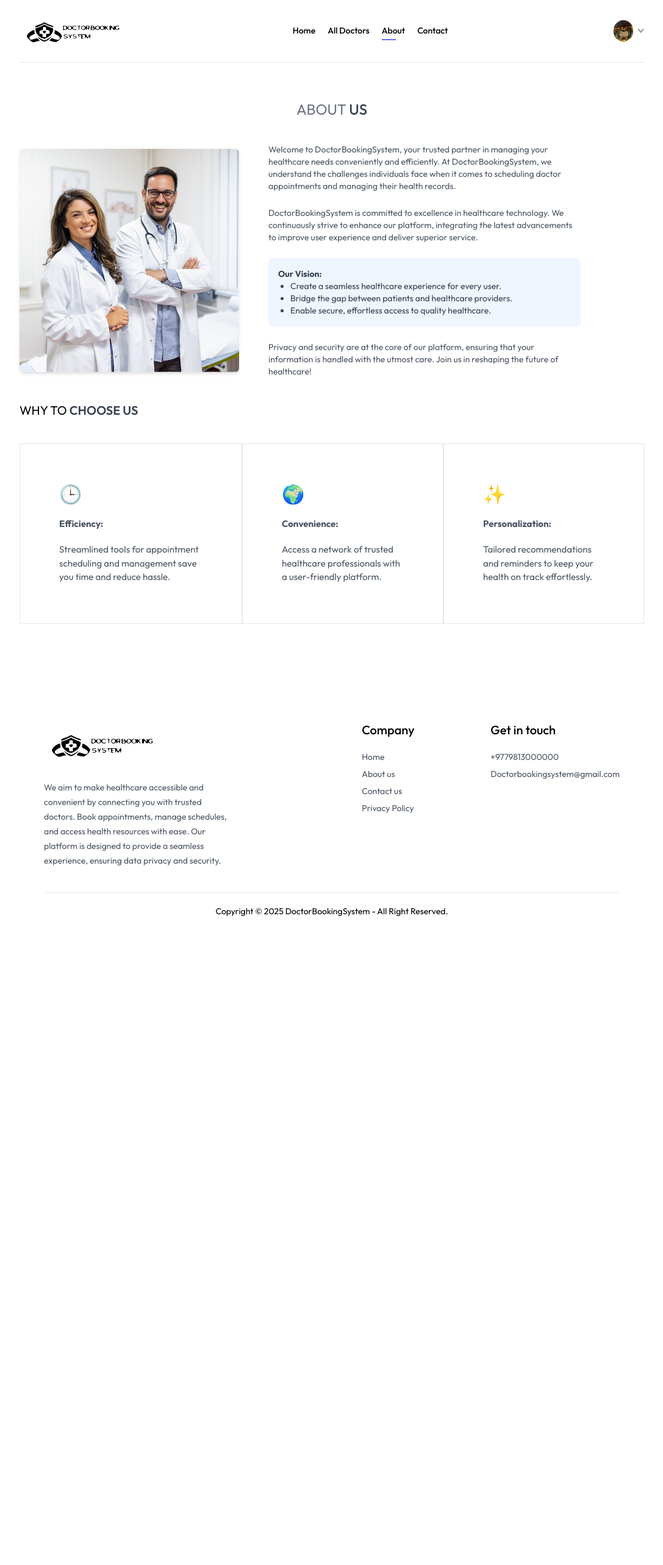
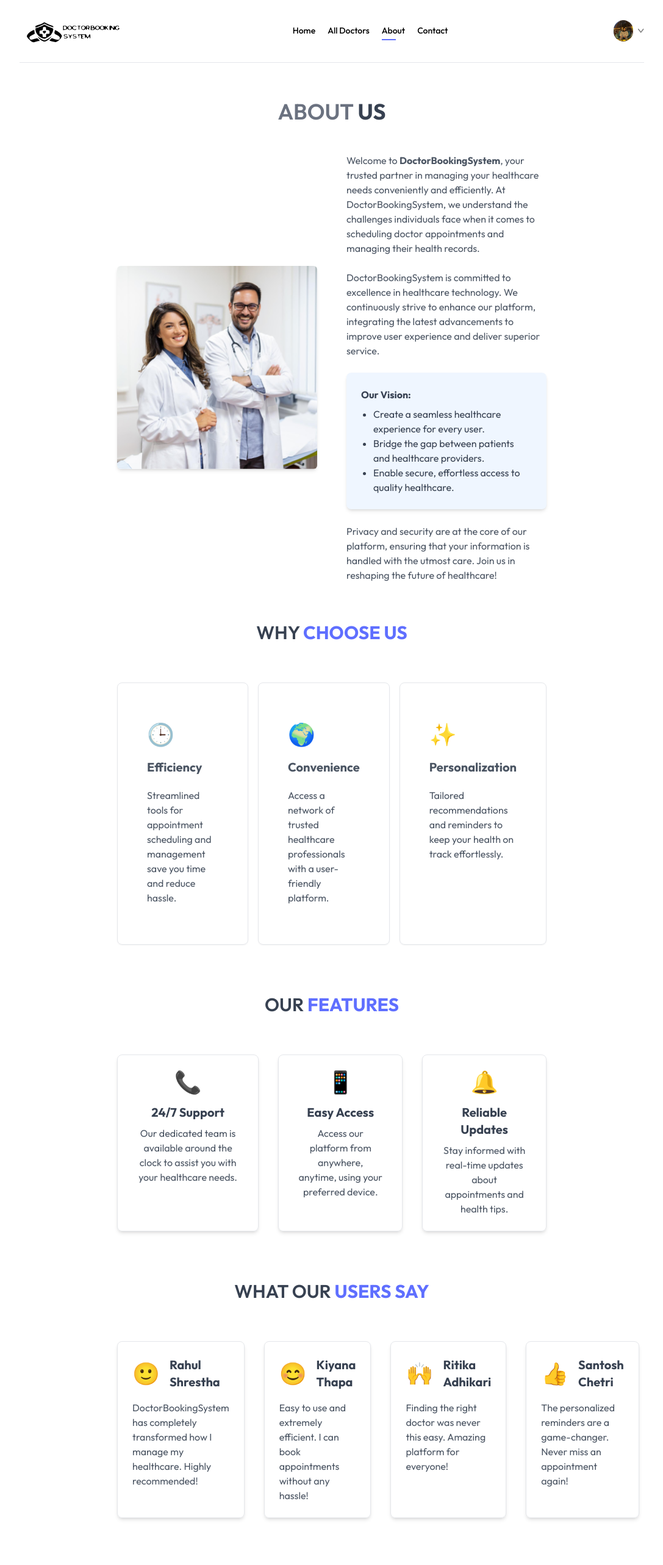
Before and after one commit to Sumitkhadka10/DocBS, a React (Vite) app in the folder frontend/: page /about in a window 1280 px wide. Shown: the top 2566 px of the page at 61% size, without its empty margins (96-1183 px from the left). Before the commit the page ends 1524 px from the top, so only its background shows below. Built offline with nearby package versions, Linux system fonts and the light colour scheme; the HTML template or start-up script is replaced by a standard one.

Commit message:
Added the Testimonials and ourFeature section

```diff
--- a/frontend/src/pages/About.jsx
+++ b/frontend/src/pages/About.jsx
@@ -3,24 +3,28 @@ import { assets } from '../assets/assets';
 
 const About = () => {
   return (
-    <div>
-      <div className="text-center text-2xl pt-10 text-gray-500">
+    <div className="px-4 md:px-20 lg:px-40">
+      {/* Heading Section */}
+      <div className="text-center text-2xl md:text-4xl pt-10 text-gray-500 font-semibold">
         <p>
-          ABOUT <span className="text-gray-700 font-medium">US</span>
+          ABOUT <span className="text-gray-700 font-bold">US</span>
         </p>
       </div>
 
-      <div className="my-10 flex flex-col md:flex-row gap-12 items-center">
-        <div className="w-full md:w-auto flex justify-center">
+      {/* About Content */}
+      <div className="my-12 flex flex-col md:flex-row gap-12 items-center">
+        {/* Image Section */}
+        <div className="w-full md:w-1/2 flex justify-center">
           <img
-            className="w-full max-w-[360px] aspect-auto object-cover rounded-md shadow-md"
+            className="w-full max-w-[360px] md:max-w-[500px] aspect-auto object-cover rounded-md shadow-md"
             src={assets.about_image}
             alt="About DoctorBookingSystem"
           />
         </div>
-        <div className="flex flex-col justify-center gap-6 md:w-2/4 text-sm text-gray-600">
+        {/* Text Section */}
+        <div className="flex flex-col justify-center gap-6 md:w-1/2 text-base text-gray-600">
           <p>
-            Welcome to DoctorBookingSystem, your trusted partner in managing your healthcare needs
+            Welcome to <b>DoctorBookingSystem</b>, your trusted partner in managing your healthcare needs
             conveniently and efficiently. At DoctorBookingSystem, we understand the challenges
             individuals face when it comes to scheduling doctor appointments and managing their
             health records.
@@ -30,9 +34,9 @@ const About = () => {
             continuously strive to enhance our platform, integrating the latest advancements to
             improve user experience and deliver superior service.
           </p>
-          <div className="bg-blue-50 p-4 rounded-lg shadow-sm text-gray-700">
+          <div className="bg-blue-50 p-6 rounded-lg shadow-md text-gray-700">
             <b>Our Vision:</b>
-            <ul className="list-disc pl-5">
+            <ul className="list-disc pl-5 mt-2">
               <li>Create a seamless healthcare experience for every user.</li>
               <li>Bridge the gap between patients and healthcare providers.</li>
               <li>Enable secure, effortless access to quality healthcare.</li>
@@ -45,28 +49,29 @@ const About = () => {
         </div>
       </div>
 
-      <div className="text-xl my-10">
+      {/* Why Choose Us Section */}
+      <div className="text-center text-xl md:text-3xl my-16 font-semibold text-gray-700">
         <p>
-          WHY TO <span className="text-gray-700 font-semibold">CHOOSE US</span>
+          WHY <span className="text-primary font-bold">CHOOSE US</span>
         </p>
       </div>
 
-      <div className="flex flex-col md:flex-row mb-20 gap-6 md:gap-0">
+      <div className="flex flex-col md:flex-row justify-between mb-20 gap-8 md:gap-4">
         {[
           {
-            title: 'Efficiency:',
+            title: 'Efficiency',
             description:
               'Streamlined tools for appointment scheduling and management save you time and reduce hassle.',
             icon: '🕒',
           },
           {
-            title: 'Convenience:',
+            title: 'Convenience',
             description:
               'Access a network of trusted healthcare professionals with a user-friendly platform.',
             icon: '🌍',
           },
           {
-            title: 'Personalization:',
+            title: 'Personalization',
             description:
               'Tailored recommendations and reminders to keep your health on track effortlessly.',
             icon: '✨',
@@ -74,11 +79,95 @@ const About = () => {
         ].map((item, index) => (
           <div
             key={index}
-            className="border px-10 md:px-16 py-8 sm:py-16 flex flex-col gap-5 text-[15px] hover:bg-primary hover:text-white transition-all duration-300 text-gray-600 cursor-pointer"
+            className="border px-10 md:px-12 py-8 sm:py-16 flex flex-col gap-5 text-[15px] hover:bg-primary hover:text-white transition-all duration-300 text-gray-600 cursor-pointer rounded-lg shadow-sm"
           >
-            <div className="text-3xl">{item.icon}</div>
-            <b>{item.title}</b>
-            <p>{item.description}</p>
+            <div className="text-3xl md:text-4xl">{item.icon}</div>
+            <b className="text-lg md:text-xl">{item.title}</b>
+            <p className="text-sm md:text-base">{item.description}</p>
+          </div>
+        ))}
+      </div>
+
+      {/* Additional Features Section */}
+      <div className="text-center text-xl md:text-3xl my-16 font-semibold text-gray-700">
+        <p>
+          OUR <span className="text-primary font-bold">FEATURES</span>
+        </p>
+      </div>
+      <div className="flex flex-col md:flex-row gap-8 mb-20">
+        {[
+          {
+            title: '24/7 Support',
+            description:
+              'Our dedicated team is available around the clock to assist you with your healthcare needs.',
+            icon: '📞',
+          },
+          {
+            title: 'Easy Access',
+            description:
+              'Access our platform from anywhere, anytime, using your preferred device.',
+            icon: '📱',
+          },
+          {
+            title: 'Reliable Updates',
+            description:
+              'Stay informed with real-time updates about appointments and health tips.',
+            icon: '🔔',
+          },
+        ].map((feature, index) => (
+          <div
+            key={index}
+            className="border px-8 py-6 rounded-lg shadow-md text-gray-600 hover:shadow-lg transition-all duration-300 text-center"
+          >
+            <div className="text-4xl mb-4">{feature.icon}</div>
+            <b className="text-lg md:text-xl text-gray-700">{feature.title}</b>
+            <p className="text-sm md:text-base mt-2">{feature.description}</p>
+          </div>
+        ))}
+      </div>
+
+      {/* Testimonials Section */}
+      <div className="text-center text-xl md:text-3xl my-16 font-semibold text-gray-700">
+        <p>
+          WHAT OUR <span className="text-primary font-bold">USERS SAY</span>
+        </p>
+      </div>
+      <div className="flex flex-col md:flex-row gap-8">
+        {[
+          {
+            name: 'Rahul Shrestha',
+            feedback:
+              'DoctorBookingSystem has completely transformed how I manage my healthcare. Highly recommended!',
+            avatar: '🙂',
+          },
+          {
+            name: 'Kiyana Thapa',
+            feedback:
+              'Easy to use and extremely efficient. I can book appointments without any hassle!',
+            avatar: '😊',
+          },
+          {
+            name: 'Ritika Adhikari',
+            feedback:
+              'Finding the right doctor was never this easy. Amazing platform for everyone!',
+            avatar: '🙌',
+          },
+          {
+            name: 'Santosh Chetri',
+            feedback:
+              'The personalized reminders are a game-changer. Never miss an appointment again!',
+            avatar: '👍',
+          },
+        ].map((testimonial, index) => (
+          <div
+            key={index}
+            className="border p-6 rounded-lg shadow-md text-gray-600 hover:shadow-lg transition-all duration-300"
+          >
+            <div className="flex items-center gap-4 mb-4">
+              <div className="text-4xl">{testimonial.avatar}</div>
+              <b className="text-lg md:text-xl text-gray-700">{testimonial.name}</b>
+            </div>
+            <p className="text-sm md:text-base">{testimonial.feedback}</p>
           </div>
         ))}
       </div>
```
